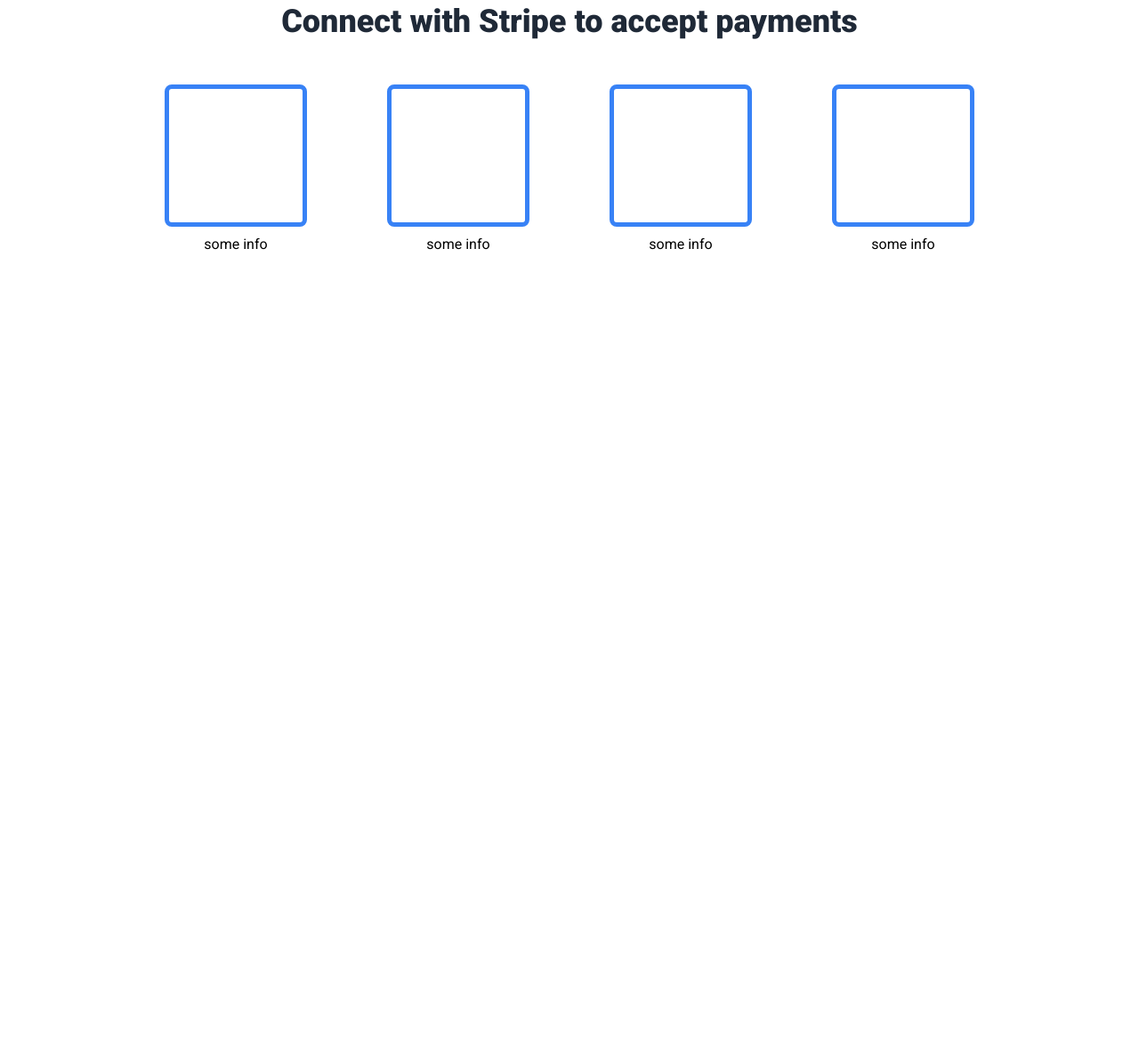
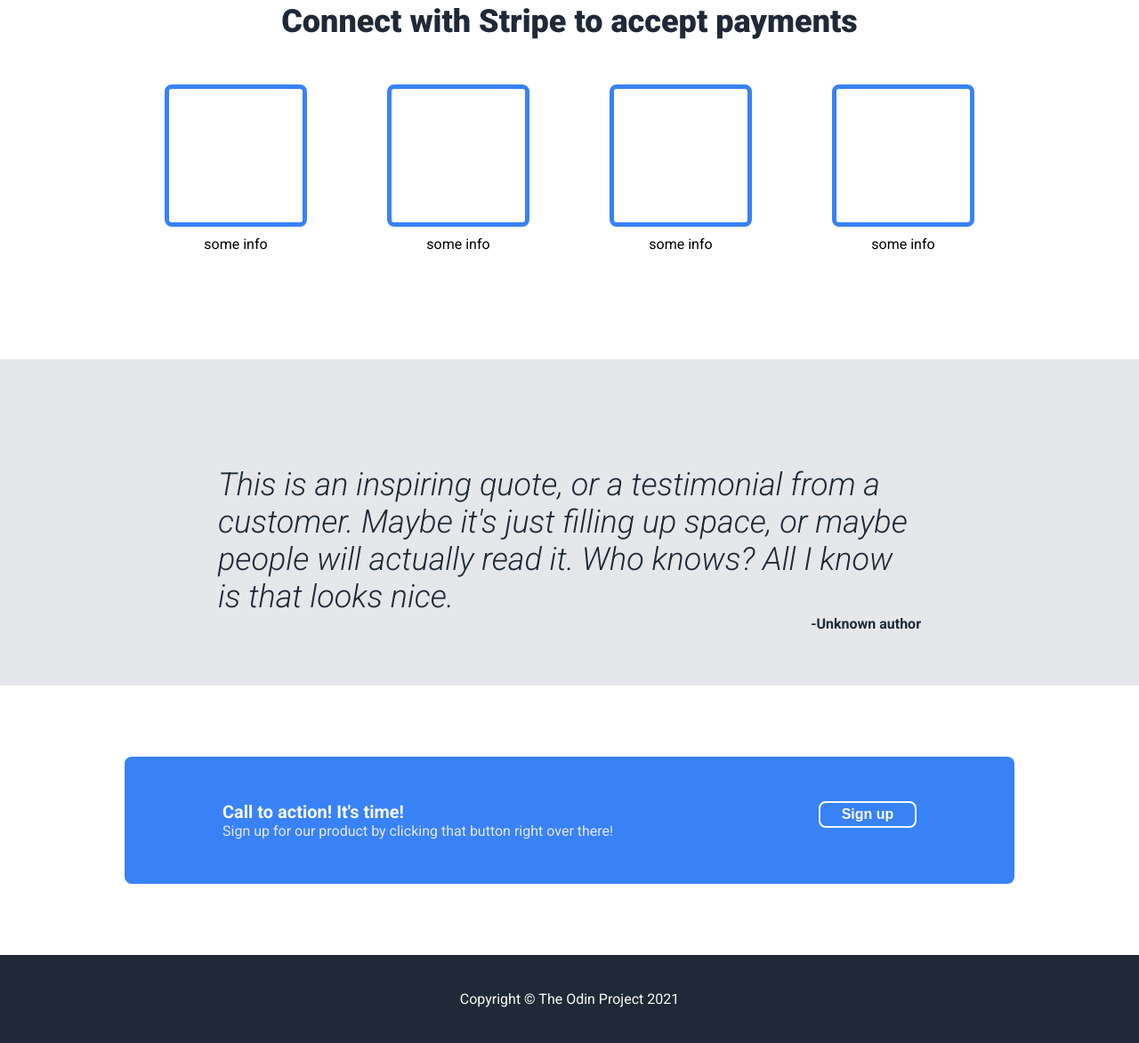
Before and after one commit to one-way7/landing-page, a plain HTML site: page index.html in a window 1280 px wide. Shown: the part 580-1753 px from the top of the page at 89% size. Before the commit the page ends 984 px from the top, so only its background shows below. Drawn offline with Linux system fonts and the light colour scheme.

Commit message:
Completed testimonial, callToAction and footer section.

```diff
--- a/index.html
+++ b/index.html
@@ -65,6 +65,36 @@
             </div>
         </section>
 
+        <section class="testimonial-section">
+            <div class="container">
+                <div class="testimonial-wrapper">
+                    <p class="testimonial-text">This is an inspiring quote, or a testimonial from a customer. Maybe it's just filling up space, or maybe people will actually read it. Who knows? All I know is that looks nice.</p>
+                    <p class="testimonial-author">-Unknown author</p>
+                </div>
+            </div>
+        </section>
+
+        <section class="action-section">
+            <div class="container">
+                <div class="action-wrapper">
+                    <div class="content">
+                        <div class="action-text">
+                            Call to action! It's time!
+                        </div>
+                        <div class="action-descr">
+                            Sign up for our product by clicking that button right over there!
+                        </div>
+                    </div>
+                    <button class="action-btn">Sign up</button>
+                </div>
+            </div>
+        </section>
     </main>
+
+    <footer class="footer">
+        <div class="container">
+            <div class="copyright">Copyright © The Odin Project 2021</div>
+        </div>
+    </footer>
 </body>
 </html>
--- a/style.css
+++ b/style.css
@@ -117,3 +117,72 @@ body {
     border: 5px solid #3882F6;
     border-radius: 8px;
 }
+
+.testimonial-section {
+    padding: 120px 0 60px;
+    margin: 0 auto;
+    background-color: #E5E7EB;
+}
+
+.testimonial-wrapper {
+    margin: 0 105px;
+    display: flex;
+    flex-direction: column;
+    align-items: end;
+}
+
+.testimonial-text {
+    font-size: 36px;
+    font-style: italic;
+    color: #1F2937;
+}
+
+.testimonial-author {
+    font-weight: 700;
+    color: #1F2937;
+}
+
+.action-section {
+    padding: 80px;
+}
+
+.action-wrapper {
+    display: flex;
+    justify-content: space-between;
+    padding: 50px 110px;
+    width: 1000px;
+    background-color: #3882F6;
+    border-radius: 8px;
+}
+
+.action-text {
+    color: #F9FAF8;
+    font-weight: 700;
+    font-size: 20px;
+}
+
+.action-descr {
+    color: #E5E7EB;
+}
+
+.action-btn {
+    width: 110px;
+    height: 30px;
+    color: #F9FAF8;
+    font-size: 16px;
+    font-weight: 900;
+    background-color: #3882F6;
+    border: 2px solid #F9FAF8;
+    border-radius: 8px;
+    cursor: pointer;
+}
+
+.footer {
+    padding: 40px 0;
+    background-color: #1F2937;
+}
+
+.copyright {
+    text-align: center;
+    color: #F9FAF8;
+}
```
